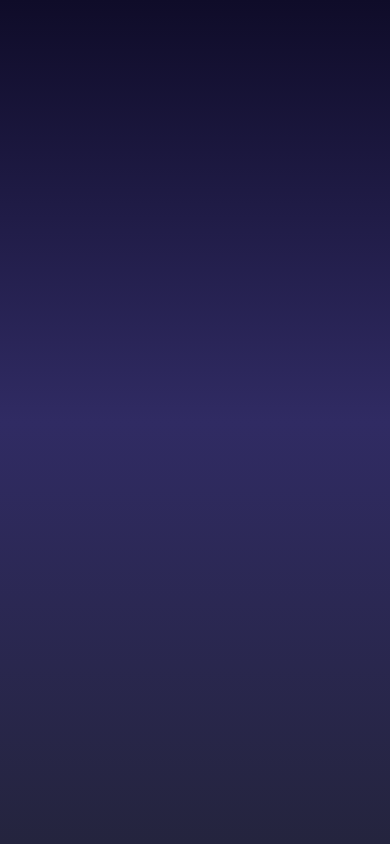
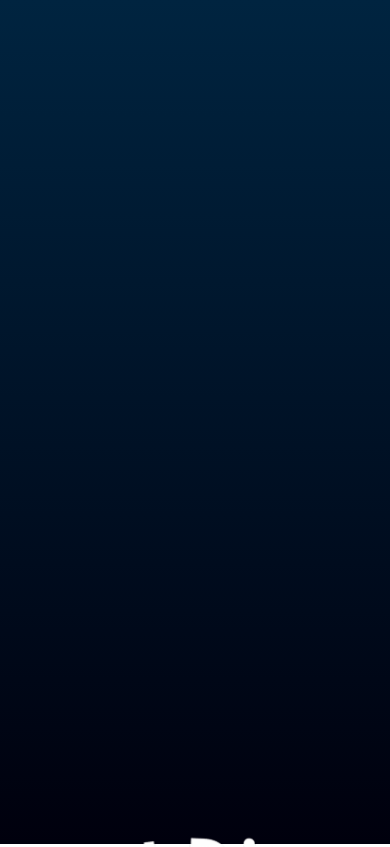
Before and after one commit to holdemmastery/app, a React Native app: screen /HomeScreen in a window 390 px wide. Shown: the top 847 px of the page. Built offline with nearby package versions, Linux system fonts and the light colour scheme.

Commit message:
logo to home screen

```diff
--- a/src/screens/HomeScreen.js
+++ b/src/screens/HomeScreen.js
@@ -1,11 +1,15 @@
 import React from 'react';
-import { StyleSheet } from 'react-native';
+import { Image, StyleSheet } from 'react-native';
 import { LinearGradient } from 'expo-linear-gradient';
 
 const HomeScreen = () => {
   return (
-    <LinearGradient colors={['#0f0c29', '#302b63', '#24243e']} style={styles.container}>
-
+    <LinearGradient colors={['#002440', '#00000D']} style={styles.container}>
+      <Image
+        source={require('../../assets/centerpiece.png')}
+        style={styles.centerpiece}
+        resizeMode="contain"
+      />
     </LinearGradient>
   );
 };
@@ -13,8 +17,14 @@
 const styles = StyleSheet.create({
   container: {
     flex: 1,
+    padding: 20,
     justifyContent: 'space-between',
   },
+  centerpiece: {
+    width: '100%',
+    height: undefined,
+    aspectRatio: 1520/2080,
+  }
 });
 
 export default HomeScreen;
```
Also changed, not shown: assets/centerpiece.png (added), src/comps/Footer.js (added), src/comps/Header.js (added).
